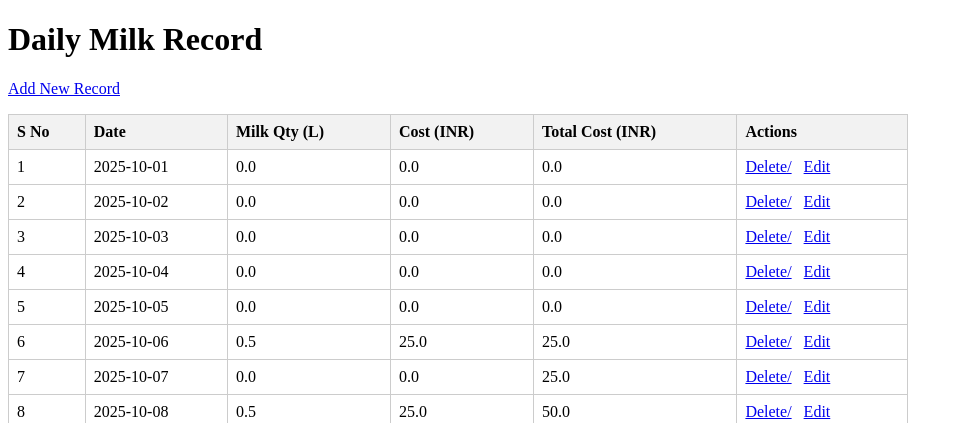
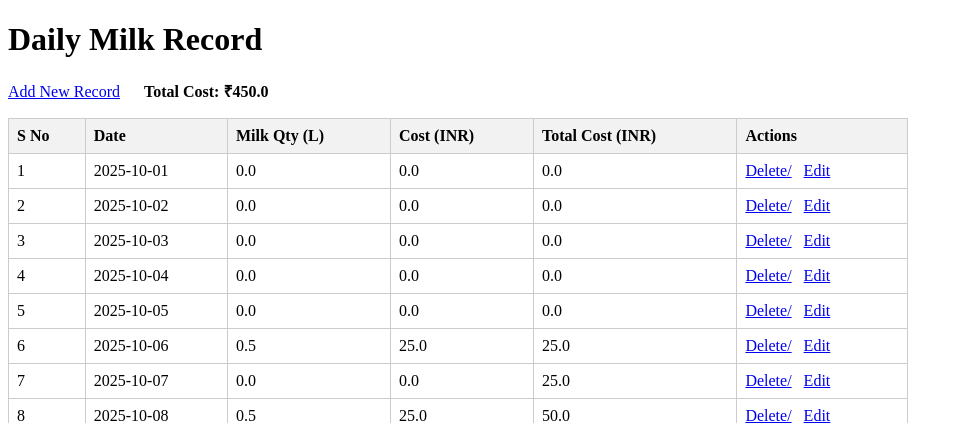
Before and after one commit to AbhishekMitra-AIT/home_milk_calculator, a Flask app: page / in a window 1280 px wide. Shown: the top 423 px of the page, without its empty margins (0-963 px from the left). Run offline with Flask 3, Linux system fonts and the light colour scheme.

Commit message:
Display total cost on index page
Added calculation of the total cost of all milk records in app.py and updated index.html to display the total cost beside the 'Add New Record' link.

```diff
--- a/app.py
+++ b/app.py
@@ -74,7 +74,9 @@ def home():
     with app.app_context():
         result = db.session.execute(db.select(Milk).order_by(Milk.date, Milk.id))
         milk_data = list(result.scalars())  # Convert to list while session is open
-    return render_template("index.html", milk=milk_data)
+        # compute total cost (sum of cost fields) to show beside "Add New Record"
+        total_cost_all = sum((m.cost or 0.0) for m in milk_data)
+    return render_template("index.html", milk=milk_data, total=total_cost_all)
 
 @app.route("/edit", methods=["GET", "POST"])
 def edit():
--- a/templates/index.html
+++ b/templates/index.html
@@ -39,7 +39,10 @@
 <body>
 <h1>Daily Milk Record</h1>
 
-<p><a href="{{ url_for('add') }}">Add New Record</a></p>
+<p><a href="{{ url_for('add') }}">Add New Record</a>
+&nbsp;&nbsp;&nbsp;&nbsp;
+<strong>Total Cost: ₹{{ total | round(2) }}</strong>
+</p>
 {% if milk == [] %}
   <p>database is empty.</p>
 {% else %}
```
Also changed, not shown: instance/milk-calculation.db.
